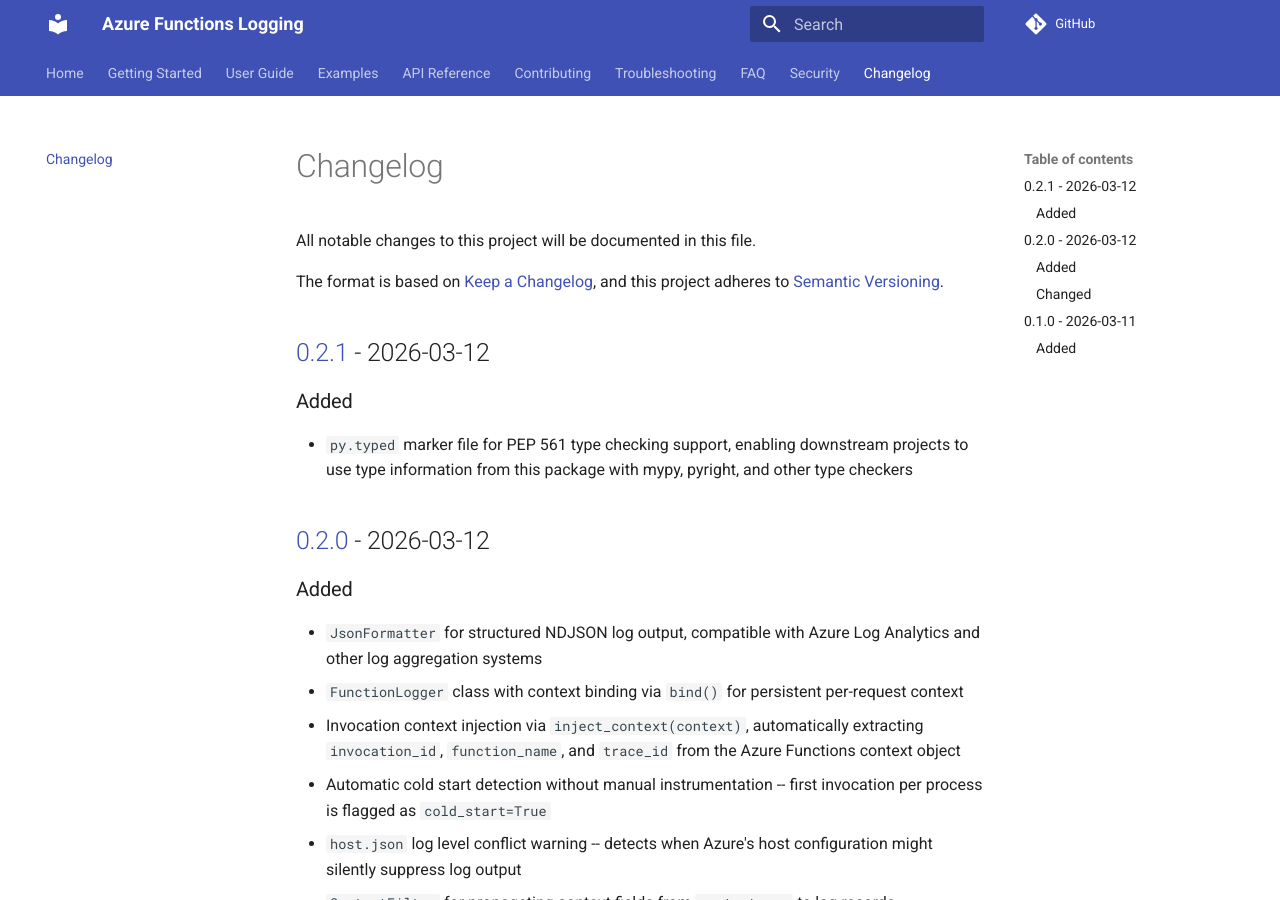
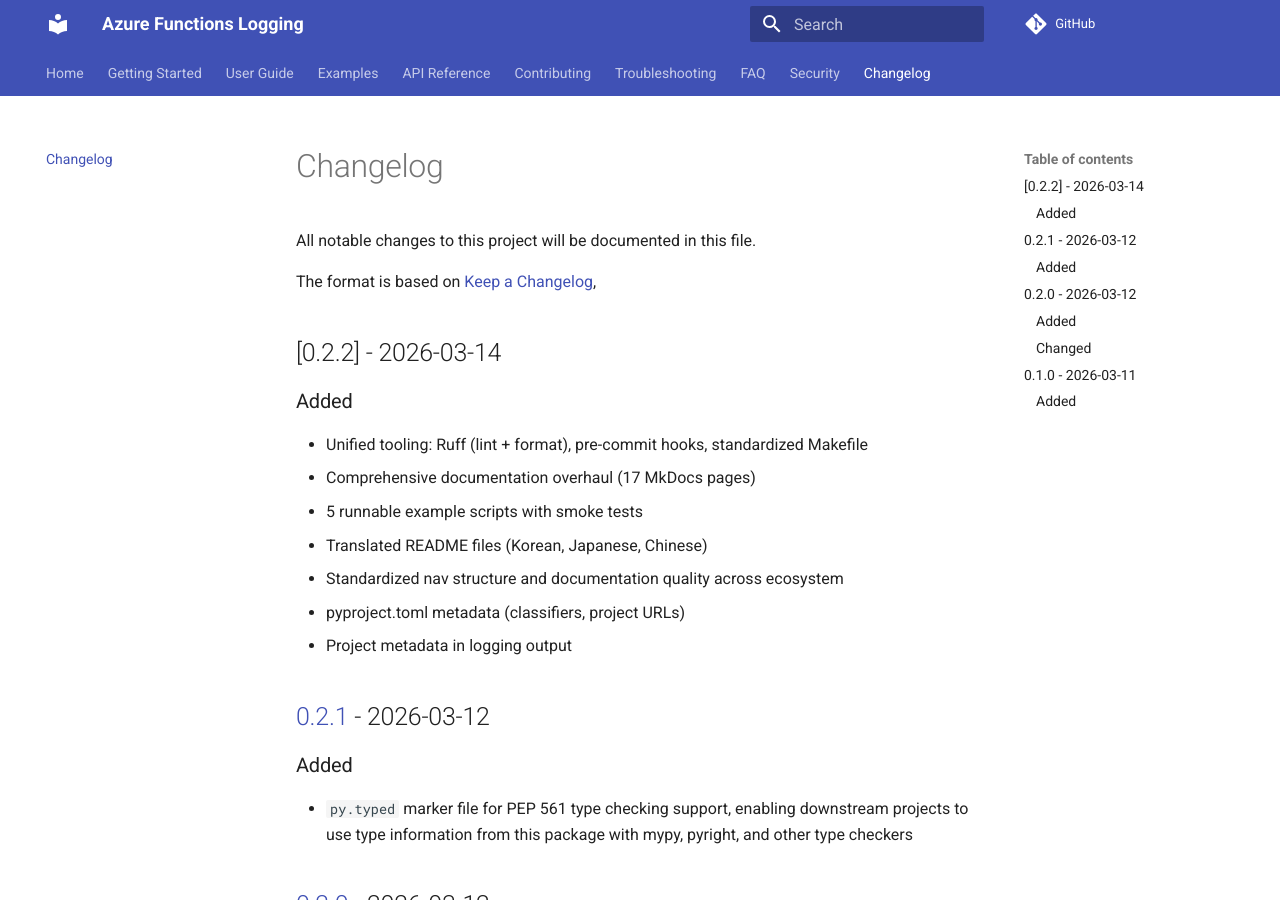
Before and after one commit to yeongseon/azure-functions-logging, an MkDocs documentation site: the page built from docs/changelog.md, in a window 1280 px wide and 900 px high. Built offline with MkDocs 1.6.1 and Material for MkDocs 9.7.7, drawn with Linux system fonts in a browser that asks for light colours; comment, search, counter and statistics services are not loaded.

Commit message:
build: bump version to 0.2.2

```diff
--- a/docs/changelog.md
+++ b/docs/changelog.md
@@ -3,7 +3,18 @@
 All notable changes to this project will be documented in this file.
 
 The format is based on [Keep a Changelog](https://keepachangelog.com/en/1.1.0/),
-and this project adheres to [Semantic Versioning](https://semver.org/spec/v2.0.0.html).
+
+## [0.2.2] - 2026-03-14
+
+### Added
+
+- Unified tooling: Ruff (lint + format), pre-commit hooks, standardized Makefile
+- Comprehensive documentation overhaul (17 MkDocs pages)
+- 5 runnable example scripts with smoke tests
+- Translated README files (Korean, Japanese, Chinese)
+- Standardized nav structure and documentation quality across ecosystem
+- pyproject.toml metadata (classifiers, project URLs)
+- Project metadata in logging output
 
 ## [0.2.1] - 2026-03-12
 
--- a/src/azure_functions_logging/__init__.py
+++ b/src/azure_functions_logging/__init__.py
@@ -16,7 +16,7 @@
     "setup_logging",
 ]
 
-__version__ = "0.2.1"
+__version__ = "0.2.2"
 
 
 def get_logger(name: str | None = None) -> FunctionLogger:
```
Also changed, not shown: CHANGELOG.md (+11 -1 lines).
